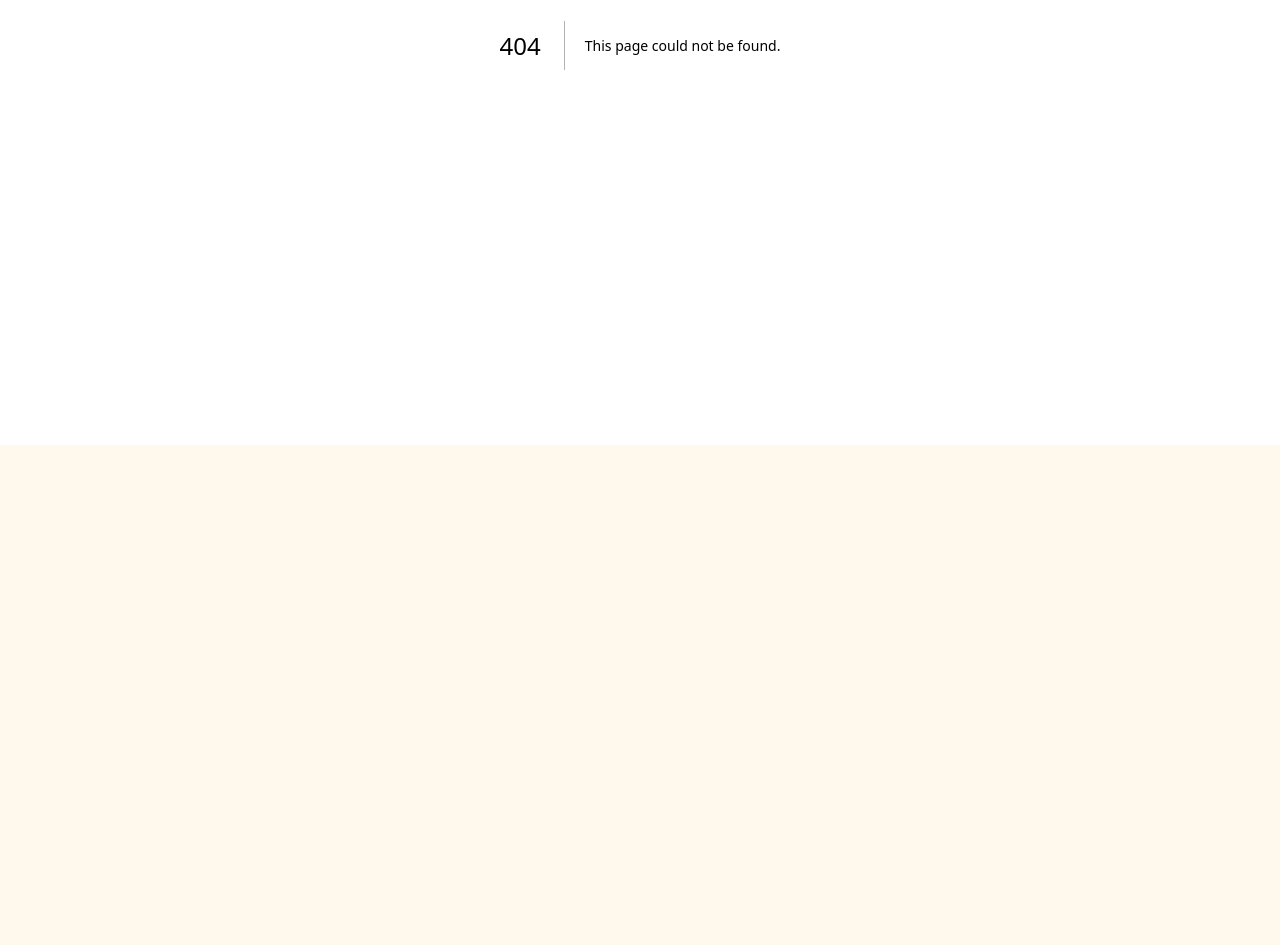
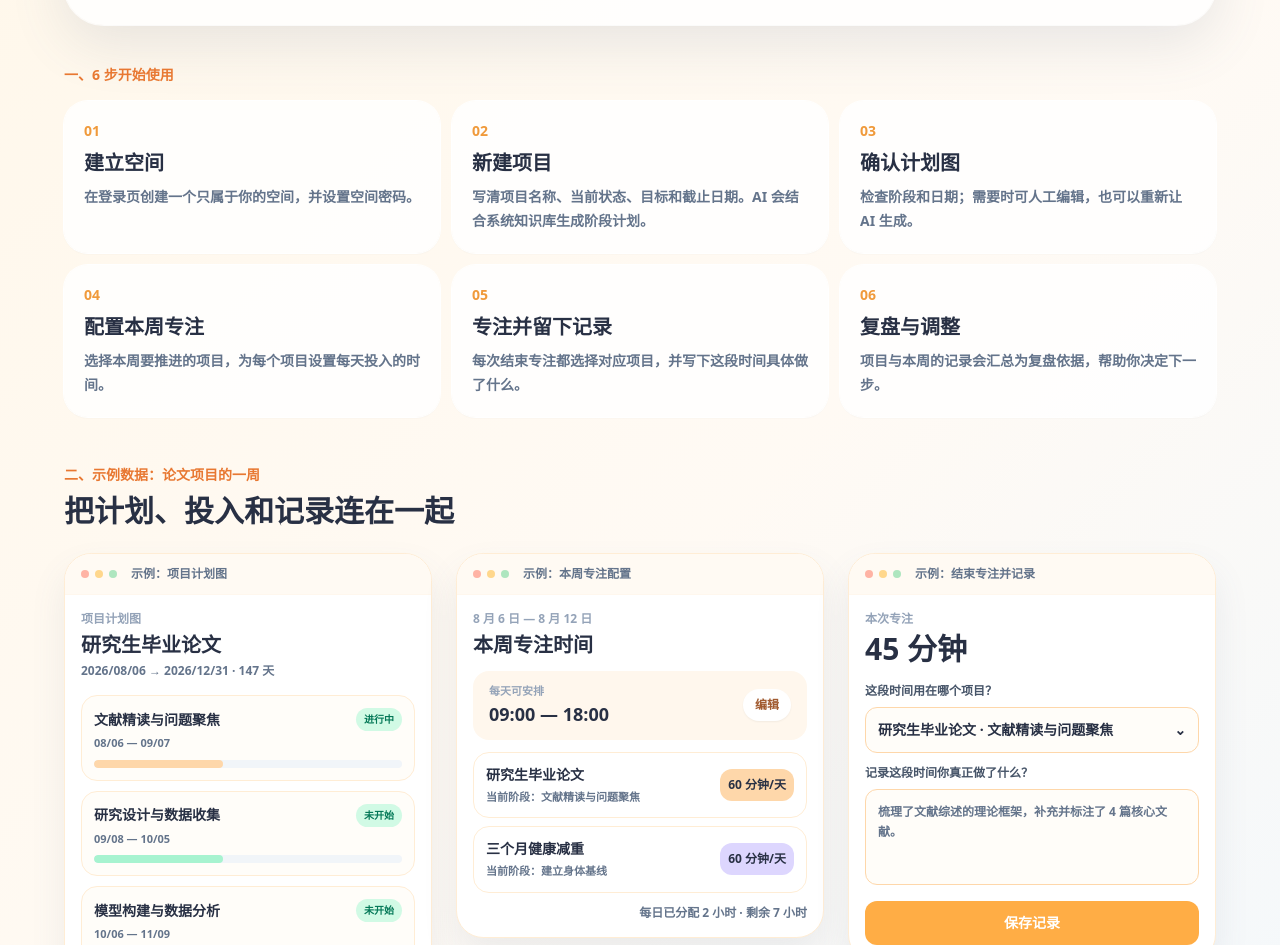
Before and after one commit to lixinyang-66/mytime, a Next.js app: page /help in a window 1280 px wide. Before the commit this address had no page. Shown: the part 355-1300 px from the top of the page. Before the commit the page ends 800 px from the top, so only its background shows below. Built offline with nearby package versions, Linux system fonts and the light colour scheme.

Commit message:
feat: add in-app help manual

```diff
--- /dev/null
+++ b/src/app/help/page.tsx
@@ -0,0 +1,61 @@
+const steps = [
+  ['01', '建立空间', '在登录页创建一个只属于你的空间，并设置空间密码。'],
+  ['02', '新建项目', '写清项目名称、当前状态、目标和截止日期。AI 会结合系统知识库生成阶段计划。'],
+  ['03', '确认计划图', '检查阶段和日期；需要时可人工编辑，也可以重新让 AI 生成。'],
+  ['04', '配置本周专注', '选择本周要推进的项目，为每个项目设置每天投入的时间。'],
+  ['05', '专注并留下记录', '每次结束专注都选择对应项目，并写下这段时间具体做了什么。'],
+  ['06', '复盘与调整', '项目与本周的记录会汇总为复盘依据，帮助你决定下一步。'],
+];
+
+function ScreenFrame({ title, children }: { title: string; children: React.ReactNode }) {
+  return <div className="overflow-hidden rounded-[1.7rem] border border-orange-100 bg-white shadow-[0_18px_35px_rgba(88,105,135,0.10)]">
+    <div className="flex items-center gap-1.5 border-b border-orange-50 bg-[#fffaf3] px-4 py-3"><i className="h-2 w-2 rounded-full bg-[#ffb3a4]" /><i className="h-2 w-2 rounded-full bg-[#ffd78c]" /><i className="h-2 w-2 rounded-full bg-[#aee6bf]" /><span className="ml-2 text-xs font-black text-slate-500">{title}</span></div>
+    <div className="p-4">{children}</div>
+  </div>;
+}
+
+function ProjectExample() {
+  return <ScreenFrame title="示例：项目计划图">
+    <p className="text-xs font-bold text-slate-400">项目计划图</p><h3 className="mt-1 text-xl font-black text-ink">研究生毕业论文</h3><p className="mt-1 text-xs font-bold text-slate-500">2026/08/06 → 2026/12/31 · 147 天</p>
+    <div className="mt-4 space-y-2.5">
+      {[
+        ['文献精读与问题聚焦', '08/06 — 09/07', 'bg-orange-200', '进行中'],
+        ['研究设计与数据收集', '09/08 — 10/05', 'bg-emerald-200', '未开始'],
+        ['模型构建与数据分析', '10/06 — 11/09', 'bg-sky-200', '未开始'],
+        ['初稿撰写与修改', '11/10 — 12/31', 'bg-violet-200', '未开始'],
+      ].map(([name, date, color, status]) => <div key={name} className="rounded-2xl border border-orange-100 bg-[#fffdf9] p-3"><div className="flex items-center justify-between gap-2"><p className="text-sm font-black text-ink">{name}</p><span className="rounded-full bg-emerald-100 px-2 py-1 text-[10px] font-black text-emerald-700">{status}</span></div><p className="mt-1 text-[11px] font-bold text-slate-500">{date}</p><div className="mt-2 h-2 overflow-hidden rounded-full bg-slate-100"><i className={`block h-full w-[42%] rounded-full ${color}`} /></div></div>)}
+    </div>
+  </ScreenFrame>;
+}
+
+function FocusExample() {
+  return <ScreenFrame title="示例：本周专注配置">
+    <p className="text-xs font-bold text-slate-400">8 月 6 日 — 8 月 12 日</p><h3 className="mt-1 text-xl font-black text-ink">本周专注时间</h3>
+    <div className="mt-3 flex items-center justify-between rounded-2xl bg-[#fff7ed] px-4 py-3"><div><p className="text-[11px] font-bold text-slate-400">每天可安排</p><p className="text-lg font-black text-ink">09:00 — 18:00</p></div><button className="rounded-full bg-white px-3 py-2 text-xs font-black text-[#A15B30] shadow-sm">编辑</button></div>
+    <div className="mt-3 space-y-2">{[['研究生毕业论文', '文献精读与问题聚焦', '60 分钟', 'bg-orange-200'], ['三个月健康减重', '建立身体基线', '60 分钟', 'bg-violet-200']].map(([project, phase, minutes, color]) => <div key={project} className="flex items-center justify-between rounded-2xl border border-orange-100 p-3"><div><p className="text-sm font-black text-ink">{project}</p><p className="mt-1 text-[11px] font-bold text-slate-500">当前阶段：{phase}</p></div><span className={`rounded-xl px-2 py-2 text-xs font-black text-ink ${color}`}>{minutes}/天</span></div>)}</div>
+    <p className="mt-3 text-right text-xs font-bold text-slate-500">每日已分配 2 小时 · 剩余 7 小时</p>
+  </ScreenFrame>;
+}
+
+function RecordExample() {
+  return <ScreenFrame title="示例：结束专注并记录">
+    <p className="text-xs font-bold text-slate-400">本次专注</p><h3 className="mt-1 text-3xl font-black text-ink">45 分钟</h3>
+    <label className="mt-4 block text-xs font-black text-slate-600">这段时间用在哪个项目？<div className="mt-2 flex items-center justify-between rounded-xl border border-orange-200 bg-[#fffdf9] px-3 py-3 text-sm text-ink">研究生毕业论文 · 文献精读与问题聚焦 <span>⌄</span></div></label>
+    <label className="mt-3 block text-xs font-black text-slate-600">记录这段时间你真正做了什么？<div className="mt-2 min-h-24 rounded-xl border border-orange-200 bg-[#fffdf9] p-3 text-xs font-bold leading-5 text-slate-500">梳理了文献综述的理论框架，补充并标注了 4 篇核心文献。</div></label>
+    <button className="mt-4 w-full rounded-xl bg-[#ffad45] py-3 text-sm font-black text-white">保存记录</button>
+  </ScreenFrame>;
+}
+
+export default function HelpPage() {
+  return <main className="min-h-screen bg-[linear-gradient(135deg,#fff7e9_0%,#fffaf4_48%,#eef7ff_100%)] px-5 py-8 text-ink sm:px-8 sm:py-12">
+    <div className="mx-auto max-w-6xl">
+      <header className="flex items-center justify-between gap-4"><a href="/login" className="rounded-full bg-white/90 px-4 py-2 text-sm font-black text-slate-600 shadow-sm">← 返回登录</a><span className="rounded-full bg-[#fff0d7] px-4 py-2 text-xs font-black text-[#a15b30]">MyTime 帮助手册</span></header>
+      <section className="mt-8 rounded-[2.5rem] bg-white/85 p-7 shadow-soft ring-1 ring-white/80 sm:p-11"><p className="text-sm font-black text-[#e87832]">从一个目标，到每一天真实的投入</p><h1 className="mt-3 text-4xl font-black tracking-tight sm:text-6xl">欢迎来到 MyTime</h1><p className="mt-5 max-w-2xl text-base font-bold leading-8 text-slate-600">MyTime 用两个维度陪你推进目标：项目维度负责“要做什么、走到哪里”，每周专注维度负责“这周实际投入了什么”。下面用一组示例数据，带你走完一次使用流程。</p></section>
+      <section className="mt-10"><p className="text-sm font-black text-[#e87832]">一、6 步开始使用</p><div className="mt-4 grid gap-3 sm:grid-cols-2 lg:grid-cols-3">{steps.map(([number, title, text]) => <article key={number} className="rounded-3xl bg-white/85 p-5 shadow-sm ring-1 ring-white"><p className="text-sm font-black text-[#f09a3b]">{number}</p><h2 className="mt-2 text-xl font-black">{title}</h2><p className="mt-2 text-sm font-bold leading-6 text-slate-500">{text}</p></article>)}</div></section>
+      <section className="mt-12"><p className="text-sm font-black text-[#e87832]">二、示例数据：论文项目的一周</p><h2 className="mt-2 text-3xl font-black">把计划、投入和记录连在一起</h2><div className="mt-6 grid items-start gap-6 lg:grid-cols-3"><ProjectExample /><FocusExample /><RecordExample /></div></section>
+      <section className="mt-12 grid gap-5 md:grid-cols-2"><article className="rounded-[2rem] bg-[#fff0d8] p-7"><p className="text-sm font-black text-[#a15b30]">项目状态如何出现？</p><h2 className="mt-2 text-2xl font-black">不是随机标签</h2><p className="mt-3 text-sm font-bold leading-7 text-slate-600">已完成：所有阶段已完成。进行中：本周专注计划选择了该项目。暂缓：项目尚未完成，但本周没有安排投入。</p></article><article className="rounded-[2rem] bg-[#eee7fb] p-7"><p className="text-sm font-black text-[#7650bc]">AI 如何参与？</p><h2 className="mt-2 text-2xl font-black">先用知识库，再生成建议</h2><p className="mt-3 text-sm font-bold leading-7 text-slate-600">AI 生成计划会先检索系统知识库；专注记录会作为项目进度和每周复盘的依据。没有足够知识库上下文或调用失败时，系统会明确标出本地备用计划。</p></article></section>
+      <section className="mt-12 rounded-[2.3rem] bg-[#283044] p-7 text-white sm:p-10"><p className="text-sm font-black text-[#ffd27d]">三个小提醒</p><ol className="mt-4 grid gap-4 text-sm font-bold leading-7 sm:grid-cols-3"><li>每次专注结束都写下“具体做了什么”，一句也可以，但要真实。</li><li>周计划不是日程表：先安排可重复投入的时段，再分配到项目。</li><li>计划可以改。人工编辑或 AI 再生成后，新的阶段日期会同步到项目图。</li></ol></section>
+      <footer className="py-10 text-center text-xs font-bold text-slate-400">MyTime 帮助手册 · 示例仅用于说明功能，不会写入你的空间。</footer>
+    </div>
+  </main>;
+}
--- a/src/components/LoginForm.tsx
+++ b/src/components/LoginForm.tsx
@@ -228,7 +228,7 @@ export default function LoginForm() {
               <button type="submit" disabled={loading || !password.trim() || !selectedSpaceId} className="w-full rounded-2xl bg-ink px-5 py-4 text-base font-black text-white shadow-lg shadow-slate-300 transition active:scale-[0.99] disabled:cursor-not-allowed disabled:opacity-50">
                 {loading ? '正在进入...' : '进入空间'}
               </button>
-              <p className="pt-1 text-center text-xs font-semibold tracking-[0.08em] text-slate-400">帮助手册</p>
+              <a href="/help" className="block pt-1 text-center text-xs font-semibold tracking-[0.08em] text-slate-400 underline-offset-4 transition hover:text-[#A15B30] hover:underline">帮助手册</a>
             </form>
           ) : null}
         </section>
```
Also changed, not shown: 1 other file (tests, documents, lock files or other folders).
